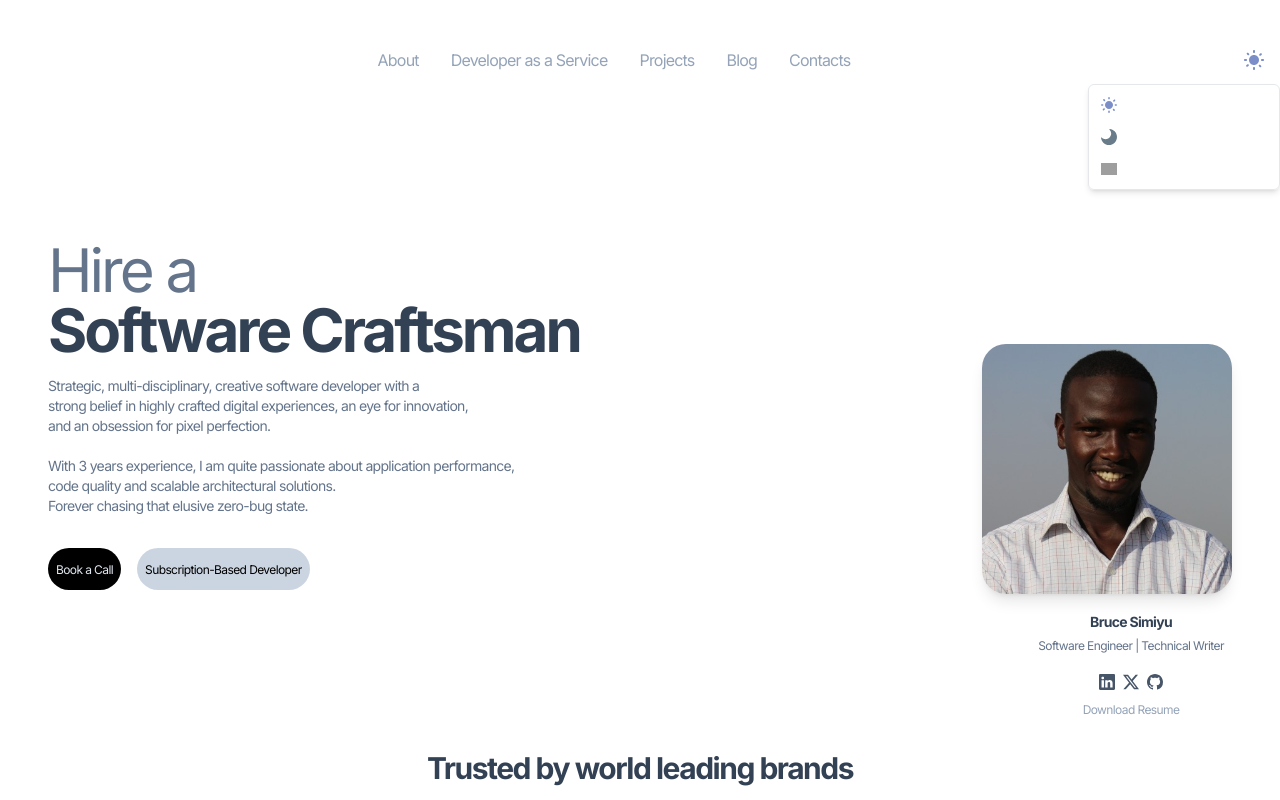
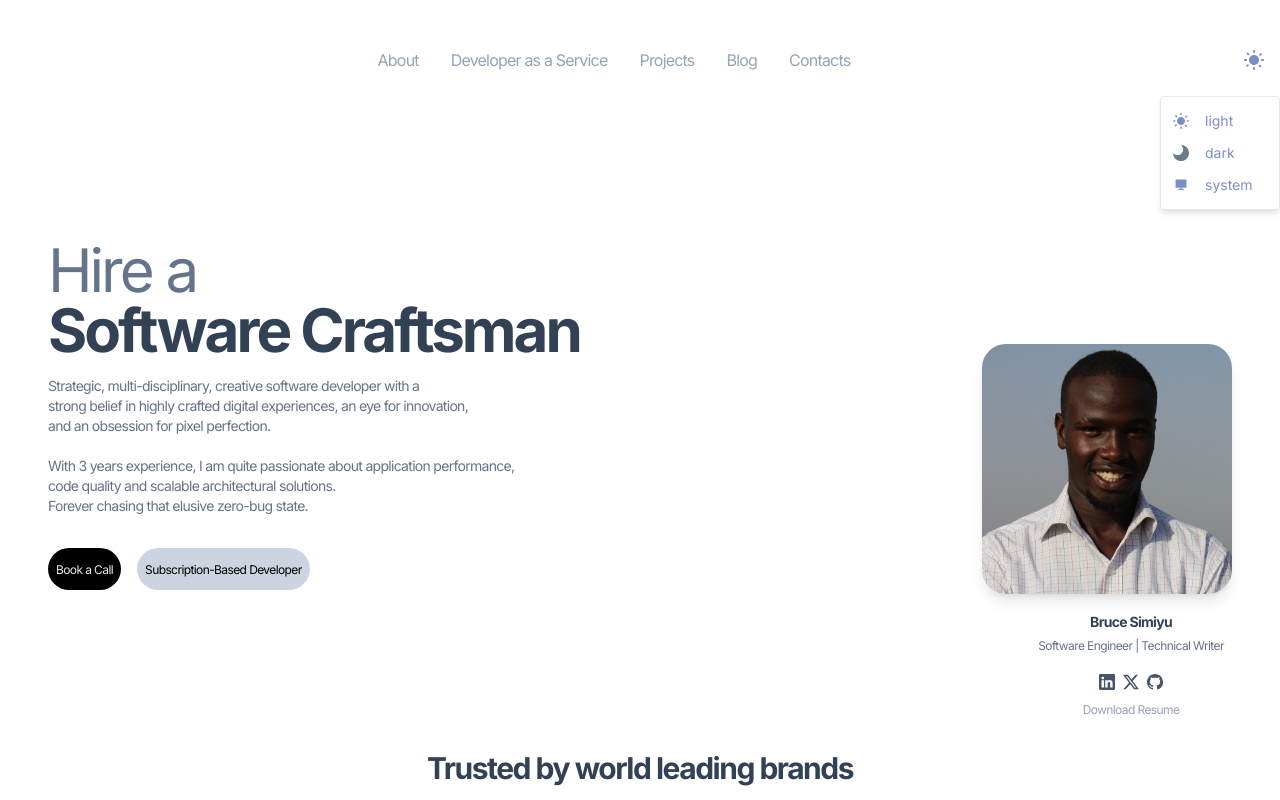
Before and after one commit to Brucedevnairobi/portfolio-website, a Next.js app: page / in a window 1280 px wide. Both pictures are taken after a click on the button 1253 px from the left and 60 px from the top of the page. Shown: the top 800 px of the page. Built offline with nearby package versions, Linux system fonts and the light colour scheme; grey boxes are pictures that could not be loaded.

Commit message:
svg addition

```diff
--- a/components/Theme.tsx
+++ b/components/Theme.tsx
@@ -14,7 +14,7 @@ import {
 const Theme = () => {
   const { mode, setMode } = useTheme();
   return (
-    <Menubar className="relative  border-none shadow-none">
+    <Menubar className="border-none shadow-none">
       <MenubarMenu>
         <MenubarTrigger className="focus:bg-light-900 data-[state=open]:bg-light-900 dark:focus:bg-dark-200 dark:data-[state=open]:bg-dark-200">
           {mode === "light" ? (
@@ -35,7 +35,7 @@ const Theme = () => {
             />
           )}
         </MenubarTrigger>
-        <MenubarContent>
+        <MenubarContent className="absolute right-[-3rem] mt-3 min-w-[120px] rounded border bg-light-900 py-2 dark:border-dark-400 dark:bg-dark-300">
           {themes.map((item) => (
             <MenubarItem
               key={item.value}
@@ -55,7 +55,9 @@ const Theme = () => {
                 height={16}
                 className={`${mode === item.value && "active-theme"}`}
               />
-              <p className="text-white">{item.value}</p>
+              <p className="px-4 items-center text-light-500 ${mode === item.value ? 'text-primary-500' : 'text-dark100_light900">
+                {item.value}
+              </p>
             </MenubarItem>
           ))}
         </MenubarContent>
```
Also changed, not shown: public/assets/icons/computer.svg (added).
